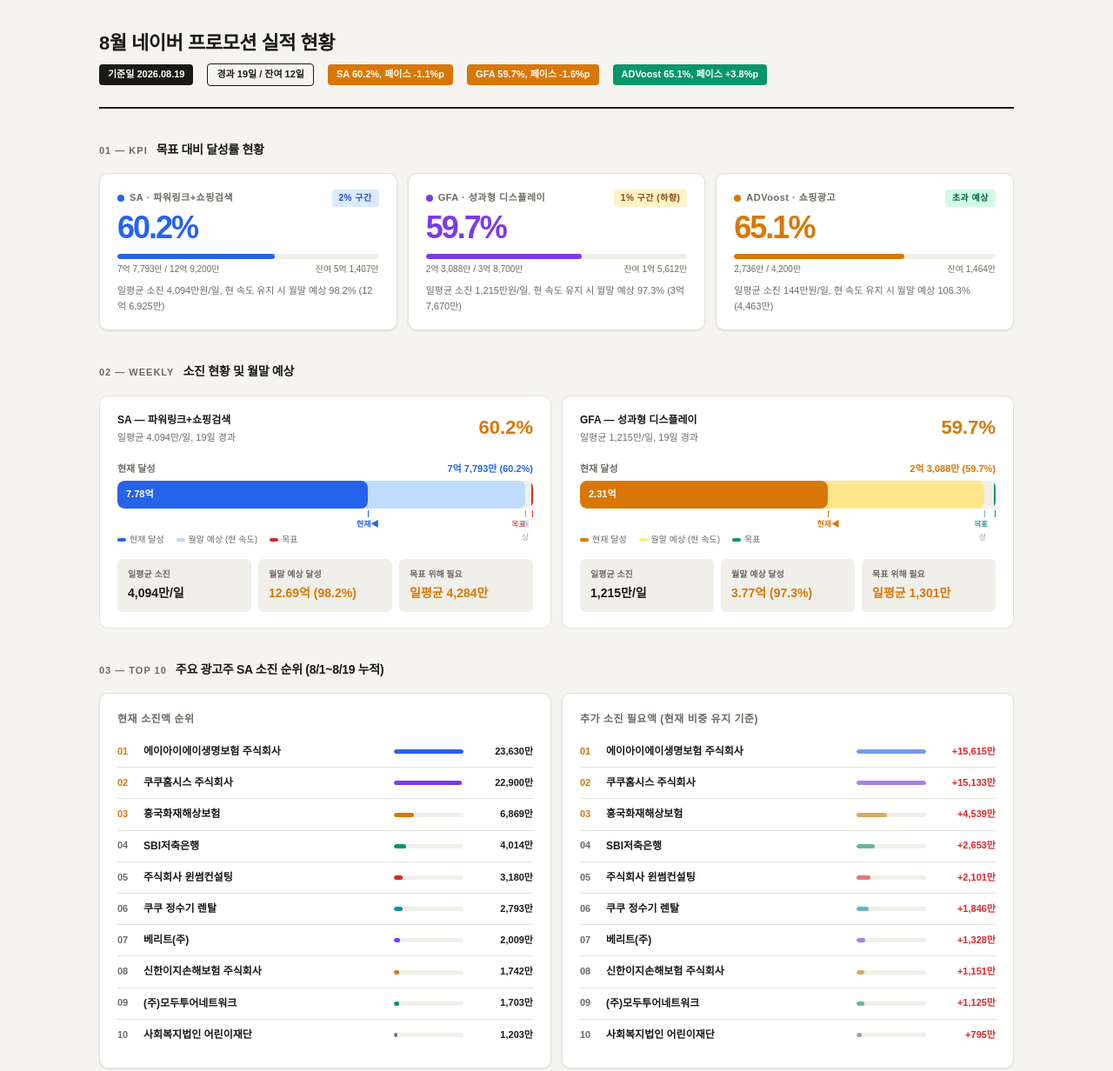
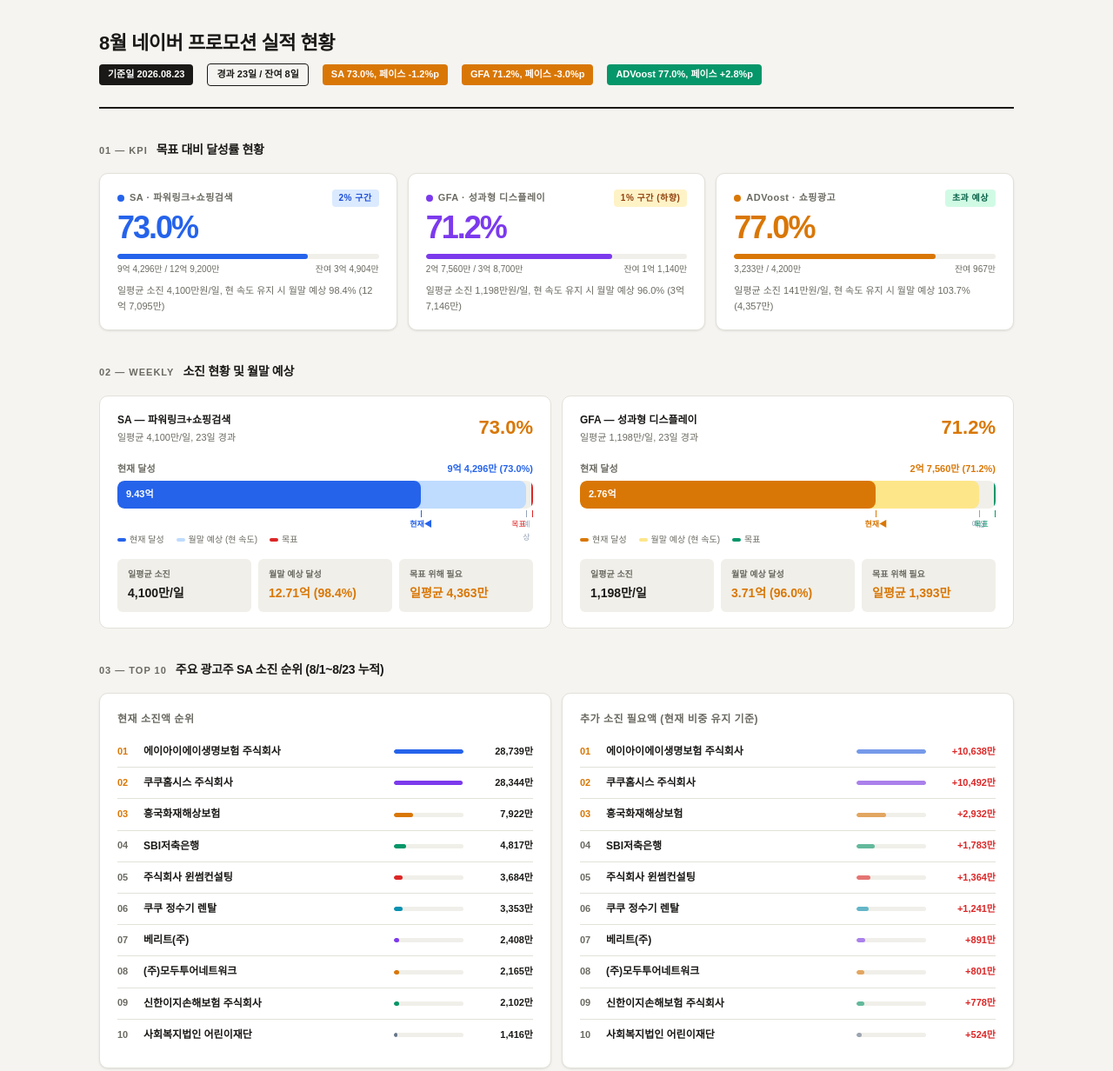
Before and after one commit to sora830812-del/naverpromo_202608, a plain HTML site: page index.html in a window 1280 px wide. Shown: the top 1232 px of the page at 87% size. Drawn offline with Linux system fonts and the light colour scheme; a web font is replaced by a local one.

Commit message:
Add files via upload

```diff
--- a/index.html
+++ b/index.html
@@ -173,11 +173,11 @@
   <div class="page-header">
     <h1>8월 네이버 프로모션 실적 현황</h1>
     <div class="header-meta">
-      <span class="badge">기준일 2026.08.19</span>
-      <span class="badge outline">경과 19일 / 잔여 12일</span>
-      <span class="badge warn">SA 60.2%, 페이스 -1.1%p</span>
-      <span class="badge warn">GFA 59.7%, 페이스 -1.6%p</span>
-      <span class="badge success">ADVoost 65.1%, 페이스 +3.8%p</span>
+      <span class="badge">기준일 2026.08.23</span>
+      <span class="badge outline">경과 23일 / 잔여 8일</span>
+      <span class="badge warn">SA 73.0%, 페이스 -1.2%p</span>
+      <span class="badge warn">GFA 71.2%, 페이스 -3.0%p</span>
+      <span class="badge success">ADVoost 77.0%, 페이스 +2.8%p</span>
     </div>
   </div>
 
@@ -195,15 +195,15 @@
         SA · 파워링크+쇼핑검색
         <span class="tag tag-blue" style="margin-left:auto;">2% 구간</span>
       </div>
-      <div class="kpi-rate" style="color:#2563eb;">60.2%</div>
+      <div class="kpi-rate" style="color:#2563eb;">73.0%</div>
       <div class="kpi-bar-wrap" style="margin-top:12px;">
-        <div class="kpi-bar" style="width:60.2%; background:#2563eb;"></div>
+        <div class="kpi-bar" style="width:73.0%; background:#2563eb;"></div>
       </div>
       <div class="progress-row">
-        <span>7억 7,793만 / 12억 9,200만</span>
-        <span>잔여 5억 1,407만</span>
+        <span>9억 4,296만 / 12억 9,200만</span>
+        <span>잔여 3억 4,904만</span>
       </div>
-      <div class="kpi-detail" style="margin-top:8px;">일평균 소진 4,094만원/일, 현 속도 유지 시 월말 예상 98.2% (12억 6,925만)</div>
+      <div class="kpi-detail" style="margin-top:8px;">일평균 소진 4,100만원/일, 현 속도 유지 시 월말 예상 98.4% (12억 7,095만)</div>
     </div>
 
     <!-- GFA -->
@@ -213,15 +213,15 @@
         GFA · 성과형 디스플레이
         <span class="tag tag-amber" style="margin-left:auto;">1% 구간 (하향)</span>
       </div>
-      <div class="kpi-rate" style="color:#7c3aed;">59.7%</div>
+      <div class="kpi-rate" style="color:#7c3aed;">71.2%</div>
       <div class="kpi-bar-wrap" style="margin-top:12px;">
-        <div class="kpi-bar" style="width:59.7%; background:#7c3aed;"></div>
+        <div class="kpi-bar" style="width:71.2%; background:#7c3aed;"></div>
       </div>
       <div class="progress-row">
-        <span>2억 3,088만 / 3억 8,700만</span>
-        <span>잔여 1억 5,612만</span>
+        <span>2억 7,560만 / 3억 8,700만</span>
+        <span>잔여 1억 1,140만</span>
       </div>
-      <div class="kpi-detail" style="margin-top:8px;">일평균 소진 1,215만원/일, 현 속도 유지 시 월말 예상 97.3% (3억 7,670만)</div>
+      <div class="kpi-detail" style="margin-top:8px;">일평균 소진 1,198만원/일, 현 속도 유지 시 월말 예상 96.0% (3억 7,146만)</div>
     </div>
 
     <!-- ADVoost -->
@@ -231,15 +231,15 @@
         ADVoost · 쇼핑광고
         <span class="tag tag-green" style="margin-left:auto;">초과 예상</span>
       </div>
-      <div class="kpi-rate" style="color:#d97706;">65.1%</div>
+      <div class="kpi-rate" style="color:#d97706;">77.0%</div>
       <div class="kpi-bar-wrap" style="margin-top:12px;">
-        <div class="kpi-bar" style="width:65.1%; background:#d97706;"></div>
+        <div class="kpi-bar" style="width:77.0%; background:#d97706;"></div>
       </div>
       <div class="progress-row">
-        <span>2,736만 / 4,200만</span>
-        <span>잔여 1,464만</span>
+        <span>3,233만 / 4,200만</span>
+        <span>잔여 967만</span>
       </div>
-      <div class="kpi-detail" style="margin-top:8px;">일평균 소진 144만원/일, 현 속도 유지 시 월말 예상 106.3% (4,463만)</div>
+      <div class="kpi-detail" style="margin-top:8px;">일평균 소진 141만원/일, 현 속도 유지 시 월말 예상 103.7% (4,357만)</div>
     </div>
   </div>
 
@@ -255,26 +255,26 @@
       <div class="weekly-header">
         <div>
           <div class="weekly-title">SA — 파워링크+쇼핑검색</div>
-          <div style="font-size:11px; color:var(--text-muted); margin-top:2px;">일평균 4,094만/일, 19일 경과</div>
+          <div style="font-size:11px; color:var(--text-muted); margin-top:2px;">일평균 4,100만/일, 23일 경과</div>
         </div>
-        <div class="weekly-rate warn">60.2%</div>
+        <div class="weekly-rate warn">73.0%</div>
       </div>
 
       <div style="margin-top:18px;">
         <div style="display:flex; justify-content:space-between; font-size:11px; font-weight:600; margin-bottom:5px;">
           <span style="color:var(--text-muted);">현재 달성</span>
-          <span style="color:#2563eb;">7억 7,793만 (60.2%)</span>
+          <span style="color:#2563eb;">9억 4,296만 (73.0%)</span>
         </div>
         <div style="position:relative; height:32px; border-radius:8px; overflow:hidden; background:var(--surface2);">
-          <div style="position:absolute; left:0; top:0; width:98.2%; height:100%; background:#bfdbfe; border-radius:8px;"></div>
-          <div style="position:absolute; left:0; top:0; width:60.2%; height:100%; background:#2563eb; border-radius:8px; display:flex; align-items:center; padding-left:10px; font-size:11px; color:#fff; font-weight:600; white-space:nowrap;">7.78억</div>
+          <div style="position:absolute; left:0; top:0; width:98.4%; height:100%; background:#bfdbfe; border-radius:8px;"></div>
+          <div style="position:absolute; left:0; top:0; width:73.0%; height:100%; background:#2563eb; border-radius:8px; display:flex; align-items:center; padding-left:10px; font-size:11px; color:#fff; font-weight:600; white-space:nowrap;">9.43억</div>
           <div style="position:absolute; right:0; top:0; width:2px; height:100%; background:#dc2626;"></div>
         </div>
         <div style="position:relative; height:18px;">
-          <div style="position:absolute; left:60.2%; top:2px; width:1px; height:8px; background:#2563eb;"></div>
-          <div style="position:absolute; left:60.2%; top:11px; font-size:9px; color:#2563eb; font-weight:600; transform:translateX(-50%);">현재◀</div>
-          <div style="position:absolute; left:98.2%; top:2px; width:1px; height:8px; background:#94a3b8; border-left:1px dashed #94a3b8;"></div>
-          <div style="position:absolute; left:98.2%; top:11px; font-size:9px; color:#94a3b8; transform:translateX(-50%);">예상</div>
+          <div style="position:absolute; left:73.0%; top:2px; width:1px; height:8px; background:#2563eb;"></div>
+          <div style="position:absolute; left:73.0%; top:11px; font-size:9px; color:#2563eb; font-weight:600; transform:translateX(-50%);">현재◀</div>
+          <div style="position:absolute; left:98.4%; top:2px; width:1px; height:8px; background:#94a3b8; border-left:1px dashed #94a3b8;"></div>
+          <div style="position:absolute; left:98.4%; top:11px; font-size:9px; color:#94a3b8; transform:translateX(-50%);">예상</div>
           <div style="position:absolute; right:0; top:2px; width:1px; height:8px; background:#dc2626;"></div>
           <div style="position:absolute; right:0; top:11px; font-size:9px; color:#dc2626; transform:translateX(-50%);">목표</div>
         </div>
@@ -289,15 +289,15 @@
       <div class="weekly-stat-row" style="margin-top:14px;">
         <div class="weekly-stat">
           <div class="ws-label">일평균 소진</div>
-          <div class="ws-value">4,094만/일</div>
+          <div class="ws-value">4,100만/일</div>
         </div>
         <div class="weekly-stat">
           <div class="ws-label">월말 예상 달성</div>
-          <div class="ws-value" style="color:var(--accent-amber);">12.69억 (98.2%)</div>
+          <div class="ws-value" style="color:var(--accent-amber);">12.71억 (98.4%)</div>
         </div>
         <div class="weekly-stat">
           <div class="ws-label">목표 위해 필요</div>
-          <div class="ws-value" style="color:var(--accent-amber);">일평균 4,284만</div>
+          <div class="ws-value" style="color:var(--accent-amber);">일평균 4,363만</div>
         </div>
       </div>
     </div>
@@ -307,26 +307,26 @@
       <div class="weekly-header">
         <div>
           <div class="weekly-title">GFA — 성과형 디스플레이</div>
-          <div style="font-size:11px; color:var(--text-muted); margin-top:2px;">일평균 1,215만/일, 19일 경과</div>
+          <div style="font-size:11px; color:var(--text-muted); margin-top:2px;">일평균 1,198만/일, 23일 경과</div>
         </div>
-        <div class="weekly-rate warn">59.7%</div>
+        <div class="weekly-rate warn">71.2%</div>
       </div>
 
       <div style="margin-top:18px;">
         <div style="display:flex; justify-content:space-between; font-size:11px; font-weight:600; margin-bottom:5px;">
           <span style="color:var(--text-muted);">현재 달성</span>
-          <span style="color:#d97706;">2억 3,088만 (59.7%)</span>
+          <span style="color:#d97706;">2억 7,560만 (71.2%)</span>
         </div>
         <div style="position:relative; height:32px; border-radius:8px; overflow:hidden; background:var(--surface2);">
-          <div style="position:absolute; left:0; top:0; width:97.3%; height:100%; background:#fde68a; border-radius:8px;"></div>
-          <div style="position:absolute; left:0; top:0; width:59.7%; height:100%; background:#d97706; border-radius:8px; display:flex; align-items:center; padding-left:10px; font-size:11px; color:#fff; font-weight:600; white-space:nowrap;">2.31억</div>
+          <div style="position:absolute; left:0; top:0; width:96.0%; height:100%; background:#fde68a; border-radius:8px;"></div>
+          <div style="position:absolute; left:0; top:0; width:71.2%; height:100%; background:#d97706; border-radius:8px; display:flex; align-items:center; padding-left:10px; font-size:11px; color:#fff; font-weight:600; white-space:nowrap;">2.76억</div>
           <div style="position:absolute; right:0; top:0; width:2px; height:100%; background:#059669;"></div>
         </div>
         <div style="position:relative; height:18px;">
-          <div style="position:absolute; left:59.7%; top:2px; width:1px; height:8px; background:#d97706;"></div>
-          <div style="position:absolute; left:59.7%; top:11px; font-size:9px; color:#d97706; font-weight:600; transform:translateX(-50%);">현재◀</div>
-          <div style="position:absolute; left:97.3%; top:2px; width:1px; height:8px; background:#94a3b8; border-left:1px dashed #94a3b8;"></div>
-          <div style="position:absolute; left:97.3%; top:11px; font-size:9px; color:#94a3b8; transform:translateX(-50%);">예상</div>
+          <div style="position:absolute; left:71.2%; top:2px; width:1px; height:8px; background:#d97706;"></div>
+          <div style="position:absolute; left:71.2%; top:11px; font-size:9px; color:#d97706; font-weight:600; transform:translateX(-50%);">현재◀</div>
+          <div style="position:absolute; left:96.0%; top:2px; width:1px; height:8px; background:#94a3b8; border-left:1px dashed #94a3b8;"></div>
+          <div style="position:absolute; left:96.0%; top:11px; font-size:9px; color:#94a3b8; transform:translateX(-50%);">예상</div>
           <div style="position:absolute; right:0; top:2px; width:1px; height:8px; background:#059669;"></div>
           <div style="position:absolute; right:0; top:11px; font-size:9px; color:#059669; transform:translateX(-50%);">목표</div>
         </div>
@@ -341,15 +341,15 @@
       <div class="weekly-stat-row" style="margin-top:14px;">
         <div class="weekly-stat">
           <div class="ws-label">일평균 소진</div>
-          <div class="ws-value">1,215만/일</div>
+          <div class="ws-value">1,198만/일</div>
         </div>
         <div class="weekly-stat">
           <div class="ws-label">월말 예상 달성</div>
-          <div class="ws-value" style="color:var(--accent-amber);">3.77억 (97.3%)</div>
+          <div class="ws-value" style="color:var(--accent-amber);">3.71억 (96.0%)</div>
         </div>
         <div class="weekly-stat">
           <div class="ws-label">목표 위해 필요</div>
-          <div class="ws-value" style="color:var(--accent-amber);">일평균 1,301만</div>
+          <div class="ws-value" style="color:var(--accent-amber);">일평균 1,393만</div>
         </div>
       </div>
     </div>
@@ -357,7 +357,7 @@
 
   <div class="section-header">
     <span class="sec-num">03 — TOP 10</span>
-    <h2>주요 광고주 SA 소진 순위 (8/1~8/19 누적)</h2>
+    <h2>주요 광고주 SA 소진 순위 (8/1~8/23 누적)</h2>
   </div>
 
   <div class="two-col">
@@ -397,7 +397,7 @@
     <div id="gfa-target-body"></div>
   </div>
   <div style="font-size:10px; color:var(--text-muted); margin-top:8px;">
-    ※ 계정별 목표액은 원본 파일에 설정된 값을 그대로 사용했습니다. 전체 GFA 목표는 3.87억(1% 구간)으로 하향됐으나 계정별 목표는 아직 갱신 전입니다. 월말 예상 = 현재 소진액 ÷ 경과일수(19일) × 전체일수(31일). 막대는 목표액(100%) 기준으로 정규화했습니다.
+    ※ 계정별 목표액은 원본 파일에 설정된 값을 그대로 사용했습니다. 전체 GFA 목표는 3.87억(1% 구간)으로 하향됐으나 계정별 목표는 아직 갱신 전입니다. 월말 예상 = 현재 소진액 ÷ 경과일수(23일) × 전체일수(31일). 막대는 목표액(100%) 기준으로 정규화했습니다.
   </div>
 
   <!-- ── 05 베네핏 계산기 ── -->
@@ -408,7 +408,7 @@
 
   <div class="benefit-wrap">
     <div class="benefit-top">
-      <h3>베네핏 배분 계산기 <span class="needs-data">⚠ 8월 19일치 일할환산(잠정)</span></h3>
+      <h3>베네핏 배분 계산기 <span class="needs-data">⚠ 8월 23일치 일할환산(잠정)</span></h3>
       <div class="benefit-note" style="margin-top:6px;">
         보상액의 20% → 재원 | 제휴실 정액 10% | 잔여 90% → 부서별 MoM 배분 (증감률 50% + 증감금액 50%)
       </div>
@@ -441,10 +441,10 @@
 
     <div class="mom-section">
       <div class="mom-section-title">
-        📊 동일 기간 비교 — 7월 전체 vs 8/1~8/19 일할환산
+        📊 동일 기간 비교 — 7월 전체 vs 8/1~8/23 일할환산
         <span class="tag tag-amber">MoM 배분 근거</span>
       </div>
-      <div class="mom-section-sub">8월 19일치 실적을 ÷19×31로 일할환산해 7월 전체(31일)와 동일 기간 기준으로 비교. 수치 수정 가능합니다.</div>
+      <div class="mom-section-sub">8월 23일치 실적을 ÷23×31로 일할환산해 7월 전체(31일)와 동일 기간 기준으로 비교. 수치 수정 가능합니다.</div>
 
       <div class="mom-grid">
         <div class="mom-col-header">부서</div>
@@ -456,35 +456,35 @@
         <div class="mom-row" id="mom-row-1">
           <div class="mom-cell dept-label">마케팅본부</div>
           <div class="mom-cell"><input type="number" id="apr-1" value="95336" oninput="calcBenefit()"></div>
-          <div class="mom-cell"><input type="number" id="may-1" value="96513" oninput="calcBenefit()"></div>
+          <div class="mom-cell"><input type="number" id="may-1" value="96910" oninput="calcBenefit()"></div>
           <div class="mom-cell"><span class="mom-delta" id="delta-1">—</span></div>
           <div class="mom-cell"><span class="mom-delta" id="rate-1">—</span></div>
         </div>
         <div class="mom-row" id="mom-row-2">
           <div class="mom-cell dept-label">IMC본부</div>
           <div class="mom-cell"><input type="number" id="apr-2" value="68702" oninput="calcBenefit()"></div>
-          <div class="mom-cell"><input type="number" id="may-2" value="59261" oninput="calcBenefit()"></div>
+          <div class="mom-cell"><input type="number" id="may-2" value="62922" oninput="calcBenefit()"></div>
           <div class="mom-cell"><span class="mom-delta" id="delta-2">—</span></div>
           <div class="mom-cell"><span class="mom-delta" id="rate-2">—</span></div>
         </div>
         <div class="mom-row" id="mom-row-3">
           <div class="mom-cell dept-label">SMB팀</div>
           <div class="mom-cell"><input type="number" id="apr-3" value="2902" oninput="calcBenefit()"></div>
-          <div class="mom-cell"><input type="number" id="may-3" value="2537" oninput="calcBenefit()"></div>
+          <div class="mom-cell"><input type="number" id="may-3" value="2506" oninput="calcBenefit()"></div>
           <div class="mom-cell"><span class="mom-delta" id="delta-3">—</span></div>
           <div class="mom-cell"><span class="mom-delta" id="rate-3">—</span></div>
         </div>
         <div class="mom-row" id="mom-row-4">
           <div class="mom-cell dept-label">미디어제휴실</div>
           <div class="mom-cell"><input type="number" id="apr-4" value="2083" oninput="calcBenefit()"></div>
-          <div class="mom-cell"><input type="number" id="may-4" value="1954" oninput="calcBenefit()"></div>
+          <div class="mom-cell"><input type="number" id="may-4" value="1903" oninput="calcBenefit()"></div>
           <div class="mom-cell"><span class="mom-delta" id="delta-4">—</span></div>
           <div class="mom-cell"><span class="mom-delta" id="rate-4">—</span></div>
         </div>
       </div>
 
       <div style="font-size:10px; color:var(--text-muted); margin-top:8px;">
-        ※ 부서 매출은 프로모션 지급(안)_2608.xlsx '광고주정리' 시트의 계정별 부서 매핑을 최신 raw 데이터에 적용해 재계산 (SA+GFA 합산). 8월 = 19일치 ÷19×31 일할환산. 예상 보상액 = SA 목표(2%구간 12.92억)×2% + GFA 목표(1%구간 3.87억)×1%
+        ※ 부서 매출은 프로모션 지급(안)_2608.xlsx '광고주정리' 시트의 계정별 부서 매핑을 최신 raw 데이터에 적용해 재계산 (SA+GFA 합산). 8월 = 23일치 ÷23×31 일할환산. 예상 보상액 = SA 목표(2%구간 12.92억)×2% + GFA 목표(1%구간 3.87억)×1%
       </div>
     </div>
 
@@ -536,7 +536,7 @@
 
   <!-- 푸터 -->
   <div class="page-footer">
-    <span>기준일 2026.08.19, 데이터: 네이버 성과형광고 로우데이터 (8/19 누적, 진행중)</span>
+    <span>기준일 2026.08.23, 데이터: 네이버 성과형광고 로우데이터 (8/23 누적, 진행중)</span>
     <span>미디어제휴실 · 담당: 깨발</span>
   </div>
 
@@ -544,19 +544,19 @@
 
 <script>
 const top10 = [
-  { name: '에이아이에이생명보험 주식회사', amount: 23630 },
-  { name: '쿠쿠홈시스 주식회사', amount: 22900 },
-  { name: '흥국화재해상보험', amount: 6869 },
-  { name: 'SBI저축은행', amount: 4014 },
-  { name: '주식회사 윈썸컨설팅', amount: 3180 },
-  { name: '쿠쿠 정수기 렌탈', amount: 2793 },
-  { name: '베리트(주)', amount: 2009 },
-  { name: '신한이지손해보험 주식회사', amount: 1742 },
-  { name: '(주)모두투어네트워크', amount: 1703 },
-  { name: '사회복지법인 어린이재단', amount: 1203 },
+  { name: '에이아이에이생명보험 주식회사', amount: 28739 },
+  { name: '쿠쿠홈시스 주식회사', amount: 28344 },
+  { name: '흥국화재해상보험', amount: 7922 },
+  { name: 'SBI저축은행', amount: 4817 },
+  { name: '주식회사 윈썸컨설팅', amount: 3684 },
+  { name: '쿠쿠 정수기 렌탈', amount: 3353 },
+  { name: '베리트(주)', amount: 2408 },
+  { name: '(주)모두투어네트워크', amount: 2165 },
+  { name: '신한이지손해보험 주식회사', amount: 2102 },
+  { name: '사회복지법인 어린이재단', amount: 1416 },
 ];
 
-const SA_TOTAL = 77793;
+const SA_TOTAL = 94296;
 const SA_TARGET = 129200;
 const SA_REMAIN = SA_TARGET - SA_TOTAL;
 
@@ -608,23 +608,23 @@
 }
 
 const saTargets = [
-  { name: 'AIA생명', spent: 236191599, goal: 321000000 },
-  { name: '쿠쿠(일시불)', spent: 134066651, goal: 250000000 },
-  { name: '쿠쿠(렌탈)', spent: 94930285, goal: 150000000 },
-  { name: '흥국화재TM', spent: 68688062, goal: 130000000 },
-  { name: 'SBI저축은행', spent: 40140225, goal: 70000000 },
-  { name: '신한EZ손해보험', spent: 17419651, goal: 29000000 },
-  { name: '모두투어', spent: 17033972, goal: 29000000 },
-  { name: '쇼핑엔티', spent: 12003688, goal: 19000000 },
+  { name: 'AIA생명', spent: 287266386, goal: 321000000 },
+  { name: '쿠쿠(일시불)', spent: 169402892, goal: 250000000 },
+  { name: '쿠쿠(렌탈)', spent: 114041012, goal: 150000000 },
+  { name: '흥국화재TM', spent: 79218851, goal: 130000000 },
+  { name: 'SBI저축은행', spent: 48169853, goal: 70000000 },
+  { name: '신한EZ손해보험', spent: 21023037, goal: 29000000 },
+  { name: '모두투어', spent: 21648075, goal: 29000000 },
+  { name: '쇼핑엔티', spent: 13806401, goal: 19000000 },
 ];
 const gfaTargets = [
-  { name: 'AIA생명', spent: 95751552, goal: 144000000 },
-  { name: '쿠쿠(일시불+렌탈)', spent: 50603925, goal: 90000000 },
-  { name: '쿠쿠(렌탈)', spent: 36204896, goal: 30000000 },
-  { name: '흥국화재TM', spent: 9322156, goal: 25000000 },
-  { name: '키움에셋플래너', spent: 28931151, goal: 51000000 },
+  { name: 'AIA생명', spent: 117155437, goal: 144000000 },
+  { name: '쿠쿠(일시불+렌탈)', spent: 58786256, goal: 90000000 },
+  { name: '쿠쿠(렌탈)', spent: 40515448, goal: 30000000 },
+  { name: '흥국화재TM', spent: 11260626, goal: 25000000 },
+  { name: '키움에셋플래너', spent: 35410348, goal: 51000000 },
 ];
-const T_ELAPSED = 19, T_TOTAL_DAYS = 31;
+const T_ELAPSED = 23, T_TOTAL_DAYS = 31;
 
 function renderTargetTable(bodyId, rows, baseColor) {
   const wrap = document.getElementById(bodyId);
```
